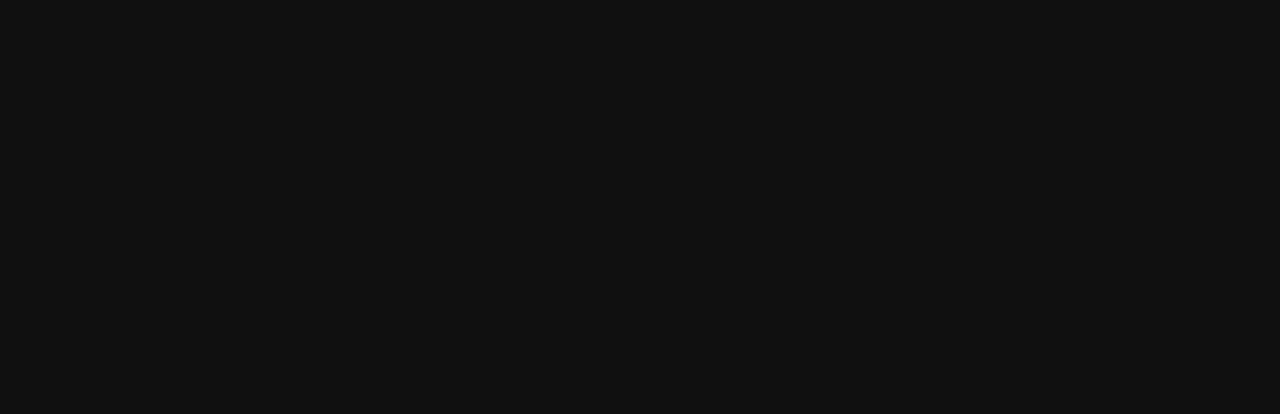
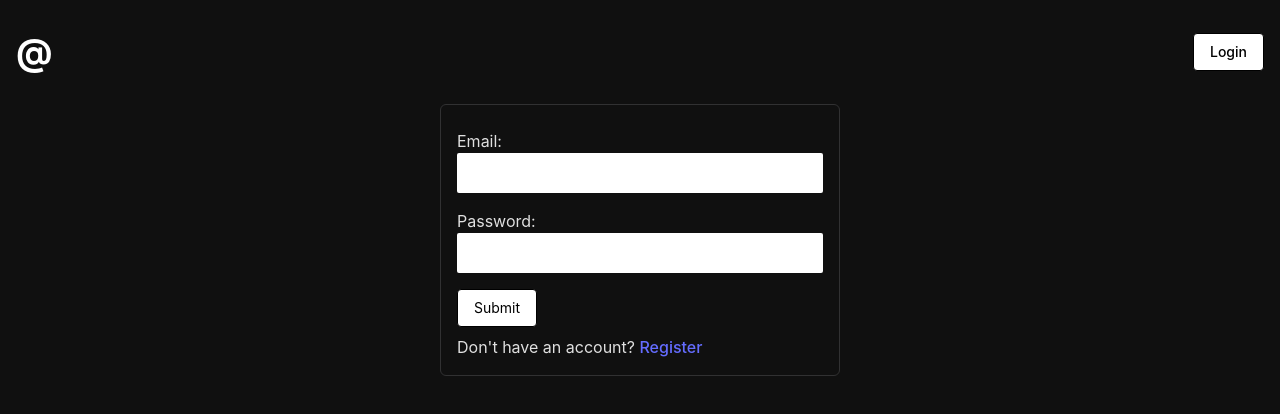
Before and after one commit to janareddyc7/threads-clone-reacts-socialnetwork, a React (Vite) app: page /login in a window 1280 px wide. Before the commit this address had no page. Shown: the top 414 px of the page. Built offline with nearby package versions, Linux system fonts and the light colour scheme; what javascript-time-ago would draw is missing.

Commit message:
Finished Login header.Logiut auth context

```diff
--- a/src/App.jsx
+++ b/src/App.jsx
@@ -1,16 +1,23 @@
 import { BrowserRouter as Router, Routes, Route } from "react-router-dom";
+import { AuthProvider } from "./context/AuthContext";
+import Feed from "./pages/feed";
+import Login from './pages/Login'
+import Header from "./components/Header";
 
-import Feed from "./pages/feed";
 
 function App() {
   return (
-    <div className="">
+
       <Router>
+        <AuthProvider>
+          <Header />
         <Routes>
           <Route path="/" element={<Feed />} />
+          <Route path="/login" element={<Login/>}/>
         </Routes>
+        </AuthProvider>
       </Router>
-    </div>
+
   );
 }
 
--- a/src/appwriteConfig.js
+++ b/src/appwriteConfig.js
@@ -10,7 +10,7 @@
 
 
 client.setEndpoint(VITE_ENDPOINT).setProject(PROJECT_ID);
-
+export const account = new Account(client)
 export const database = new Databases(client);
 export const functions = new Functions(client)
 export const storage = new Storage(client)
--- /dev/null
+++ b/src/components/Header.jsx
@@ -0,0 +1,36 @@
+import React from "react";
+import { Link } from "react-router-dom";
+import { useAuth } from "../context/AuthContext";
+
+const Header = () => {
+  const { user, logoutUser } = useAuth();
+  return (
+    <div className="flex items-center py-8 justify-between px-4">
+      <Link to="/">
+        <strong className="text-4xl text-white">@</strong>
+      </Link>
+
+      {user ? (
+        <div className="flex items-center justify-center gap-4">
+
+          <p>Hello {user.name}!</p>
+          <button
+            onClick={logoutUser}
+            className="bg-white text-black text-xs py-1 px-2 border text-sm border-black rounded"
+          >
+            Logout
+          </button>
+        </div>
+      ) : (
+        <Link
+          to="/login"
+          className="bg-white text-black py-2 px-4 border text-sm border-black rounded"
+        >
+          Login
+        </Link>
+      )}
+    </div>
+  );
+};
+
+export default Header;
--- /dev/null
+++ b/src/context/AuthContext.jsx
@@ -0,0 +1,57 @@
+import { createContext, useState, useEffect, useContext } from "react";
+import { useNavigate } from "react-router";
+import { account, database, DEV_DB_ID } from "../appwriteConfig";
+
+
+const AuthContext = createContext()
+
+export const AuthProvider = ({children}) => {
+
+    const [user, setUser] = useState(null)
+     const [loading, setLoading] = useState(true)
+     const navigate = useNavigate()
+     useEffect(() => {
+        setLoading(false)
+     })
+
+
+
+     const loginUser = async (userInfo) => {
+
+
+        try{
+            const response = await account.createEmailSession(
+                userInfo.email, userInfo.password
+                )
+
+            const accountDetails =  await account.get()
+
+            setUser(accountDetails)
+        }catch(error){
+            console.log('ERROR:', error)
+        }
+    }
+
+    const logoutUser = async () => {
+        console.log('Logout clicked')
+        account.deleteSession('current')
+        setUser(null)
+        navigate('/login')
+    }
+
+
+     const contexData = {
+        user,
+        loginUser,
+        logoutUser
+
+    }
+
+    return (
+        <AuthContext.Provider  value={contexData}>
+               {loading ? <p>loading....</p> : children}
+        </AuthContext.Provider>
+    )
+}
+export const useAuth = ()=> {return useContext(AuthContext)}
+export default AuthContext
--- /dev/null
+++ b/src/pages/Login.tsx
@@ -0,0 +1,69 @@
+import React, {useRef, useEffect} from 'react'
+import { Link } from 'react-router-dom'
+import {useNavigate} from 'react-router-dom'
+import { useAuth } from '../context/AuthContext'
+
+const Login = () => {
+    const loginForm = useRef(null)
+    const {loginUser, user} = useAuth()
+
+
+
+
+    const navigate = useNavigate()
+
+
+    useEffect(()=> {
+        if(user){
+            navigate('/')
+        }
+    }, [])
+
+    const handleSubmit = async (e) => {
+        e.preventDefault()
+
+        const email = loginForm.current.email.value
+        const password = loginForm.current.password.value
+
+
+        loginUser({email, password})
+
+    }
+
+  return (
+      <div className="container mx-auto max-w-[400px] rounded-md border border-[rgba(49,49,50,1)] p-4">
+          <form onSubmit={handleSubmit} ref={loginForm}>
+              <div className="py-2">
+                  <label>Email:</label>
+                  <input
+                  required
+                  type="email"
+                  name="email"
+                  className="w-full p-2 rounded-sm"
+                  />
+              </div>
+
+              <div className="py-2">
+                  <label>Password:</label>
+                  <input
+                  required
+                  type="password"
+                  name="password"
+                  className="w-full p-2 rounded-sm"
+                  />
+              </div>
+
+              <div className="py-2">
+                  <input
+                  type="submit"
+                  name="Login"
+                  className="bg-white text-black py-2 px-4 border text-sm border-black rounded"/>
+              </div>
+          </form>
+
+          <p>Don't have an account? <Link to="/register">Register</Link></p>
+      </div>
+  )
+}
+
+export default Login
```
Also changed, not shown: 1 other file (tests, documents, lock files or other folders).
